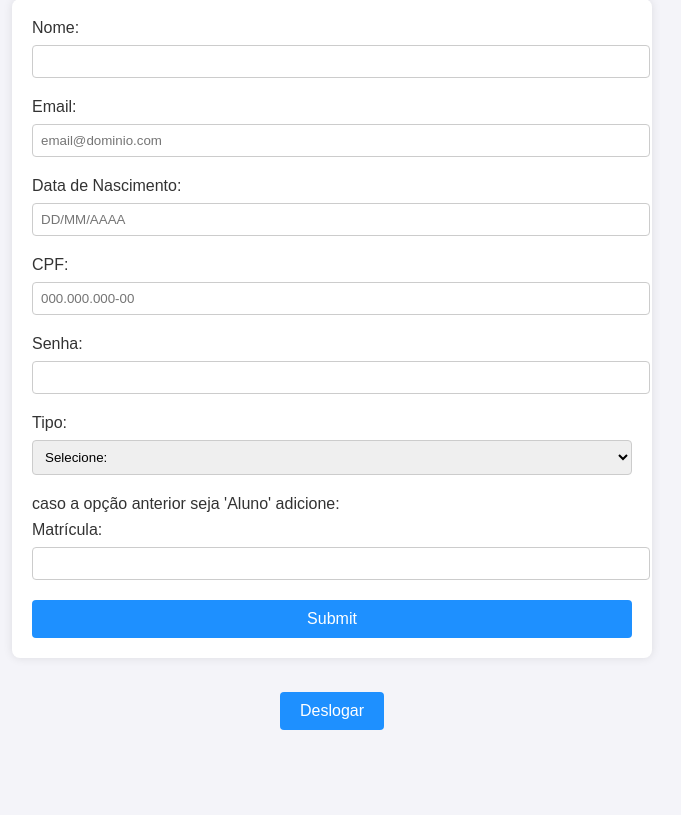
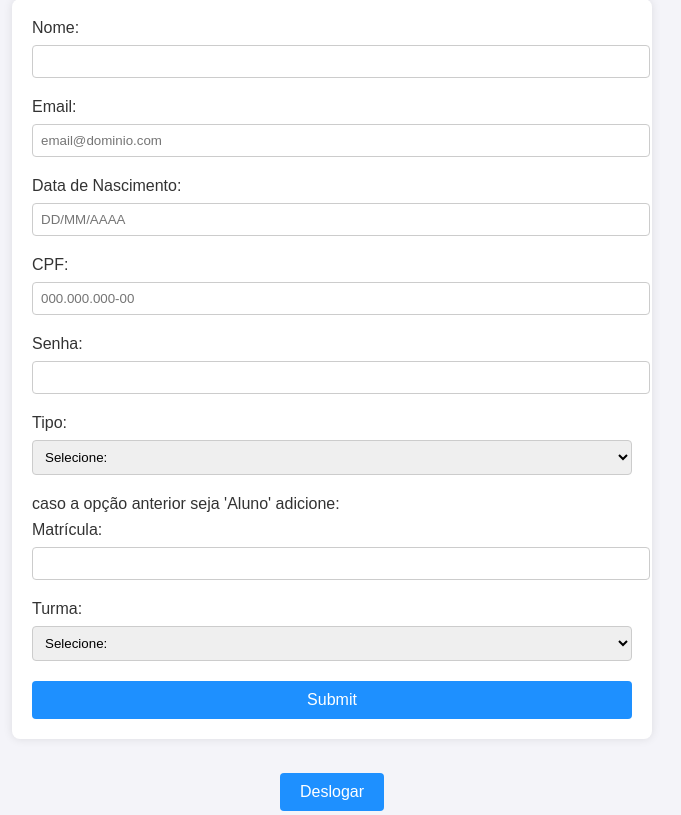
Before and after one commit to Heldersilva959/Projeto-final-Desenvolvimento-Web, a PHP site: page /cadastro.php in a window 1280 px wide. Shown: the part 88-903 px from the top of the page, without its empty margins (308-989 px from the left). Before the commit the page ends 818 px from the top, so only its background shows below. Run offline with PHP 8.4, Linux system fonts and the light colour scheme; data comes from the database, SQL or seed files in the repository.

Commit message:
edit cadastro

```diff
--- a/cadastro.php
+++ b/cadastro.php
@@ -9,8 +9,7 @@ if(isset($_POST['submit'])) {
     $senha = $_POST['senha'];
     $tipo = $_POST['tipo'];
     $data_nascimento = $_POST['data_nascimento'];
-    $matricula = ($tipo == 'Aluno') ? $_POST['matricula'] : null;
-
+    $turma = ($tipo == 'Aluno') ? $_POST['turma'] : null;
     // Validação da data
     $data = DateTime::createFromFormat('d/m/Y', $data_nascimento);
     if (!$data) {
@@ -32,10 +31,10 @@ if(isset($_POST['submit'])) {
 
     // Se for aluno, insere a matrícula
     if ($tipo == 'Aluno') {
-        if (empty($matricula)) {
-            die("Matrícula é obrigatória para alunos");
+        if (empty($matricula)&& $turma == null) {
+            die("Matrícula e turma é obrigatória para alunos");
         }
-
+        $matricula = ($tipo == 'Aluno') ? $_POST['matricula'] : null;
         $sql_alunos = "INSERT INTO alunos (matricula, fk_user)
                       VALUES ('$matricula', $user_id)";
         $result_alunos = mysqli_query($connection, $sql_alunos);
@@ -47,19 +46,38 @@ if(isset($_POST['submit'])) {
         $aluno_id = mysqli_insert_id($connection);
 
         // Vincular disciplinas
-        $sql_disciplinas = "SELECT id, fk_prof FROM disciplinas";
-        $result_disciplinas = mysqli_query($connection, $sql_disciplinas);
+       // Seleciona as disciplinas para vincular ao aluno
+       $sql_disciplinas = "SELECT id, fk_prof FROM disciplinas";
+       $result_disciplinas = mysqli_query($connection, $sql_disciplinas);
 
-        if ($result_disciplinas && mysqli_num_rows($result_disciplinas) > 0) {
-            while ($disciplina = mysqli_fetch_assoc($result_disciplinas)) {
-                $sql_notas = "INSERT INTO notas (nota, dataL, fk_aluno, fk_prof, fk_disc)
-                             VALUES (0, CURDATE(), $aluno_id, {$disciplina['fk_prof']}, {$disciplina['id']})";
-                mysqli_query($connection, $sql_notas);
+       if ($result_disciplinas && mysqli_num_rows($result_disciplinas) > 0) {
+           $disciplinas = mysqli_fetch_all($result_disciplinas, MYSQLI_ASSOC);
+
+           // Insere o aluno em todas as disciplinas com nota inicial 0
+           foreach ($disciplinas as $disciplina) {
+               $disciplina_id = $disciplina['id'];
+               $prof_id = $disciplina['fk_prof'];
+
+               $sql_notas = "INSERT INTO notas (nota, dataL, fk_aluno, fk_prof, fk_disc)
+                             VALUES (0, '2024-08-28', $aluno_id, $prof_id, $disciplina_id)";
+               mysqli_query($connection, $sql_notas);
             }
+        }
+
+        // Vincular aluno a turma (se necessário)
+        $sql_turmas = "SELECT id FROM turmas WHERE id = $turma";
+        $result_turmas = mysqli_query($connection, $sql_turmas);
+        if ($result_turmas && mysqli_num_rows($result_turmas) > 0) {
+            $sql_turma_alunos = "INSERT INTO turma_alunos (fk_aluno, fk_turma)
+                                 VALUES ($aluno_id, $turma)";
+            mysqli_query($connection, $sql_turma_alunos);
         }
     }
 
+
     echo "Cadastro realizado com sucesso!";
+    header("Location: cadastro.php"); // Redireciona para a página inicial
+    exit;
     mysqli_close($connection);
     exit;
 }
@@ -162,10 +180,28 @@ if(isset($_POST['submit'])) {
             <option value="Professor">Professor</option>
             <option value="Administrador">Administrador</option>
         </select>
+
         <div id="para_aluno">
             <label for="sealuno">caso a opção anterior seja 'Aluno' adicione: </label>
         <label for="matricula">Matrícula:</label>
         <input type="text" id="matricula" name="matricula">
+        <label for="turma">Turma:</label>
+        <select id="turma" name="turma">
+            <option value="">Selecione:</option>
+            <?php
+            // Consulta para obter as turmas
+            $sql_turmas = "SELECT id, nome FROM turmas";
+            $result_turmas = mysqli_query($connection, $sql_turmas);
+
+            if ($result_turmas && mysqli_num_rows($result_turmas) > 0) {
+                while ($row = mysqli_fetch_assoc($result_turmas)) {
+                    echo "<option value='" . $row['id'] . "'>" . $row['nome'] . "</option>";
+                }
+            } else {
+                echo "<option value=''>Nenhuma turma encontrada</option>";
+            }
+            ?>
+        </select>
         </div>
 
         <input type="submit" name="submit" id="submit">
--- a/professor.php
+++ b/professor.php
@@ -57,7 +57,7 @@ if (!isset($_SESSION['prof_id'])) {
 </head>
 <body>
     <h1>Página do Professor</h1>
-    <p>Bem-vindo à página do professor! Aqui você pode gerenciar suas atividades.</p>
+    <p>Bem-vindo, à página do professor! Aqui você pode gerenciar suas atividades.</p>
 
     <form action="notas.php" method="post">
         <button type="submit">Ver Notas dos Alunos</button>
```
